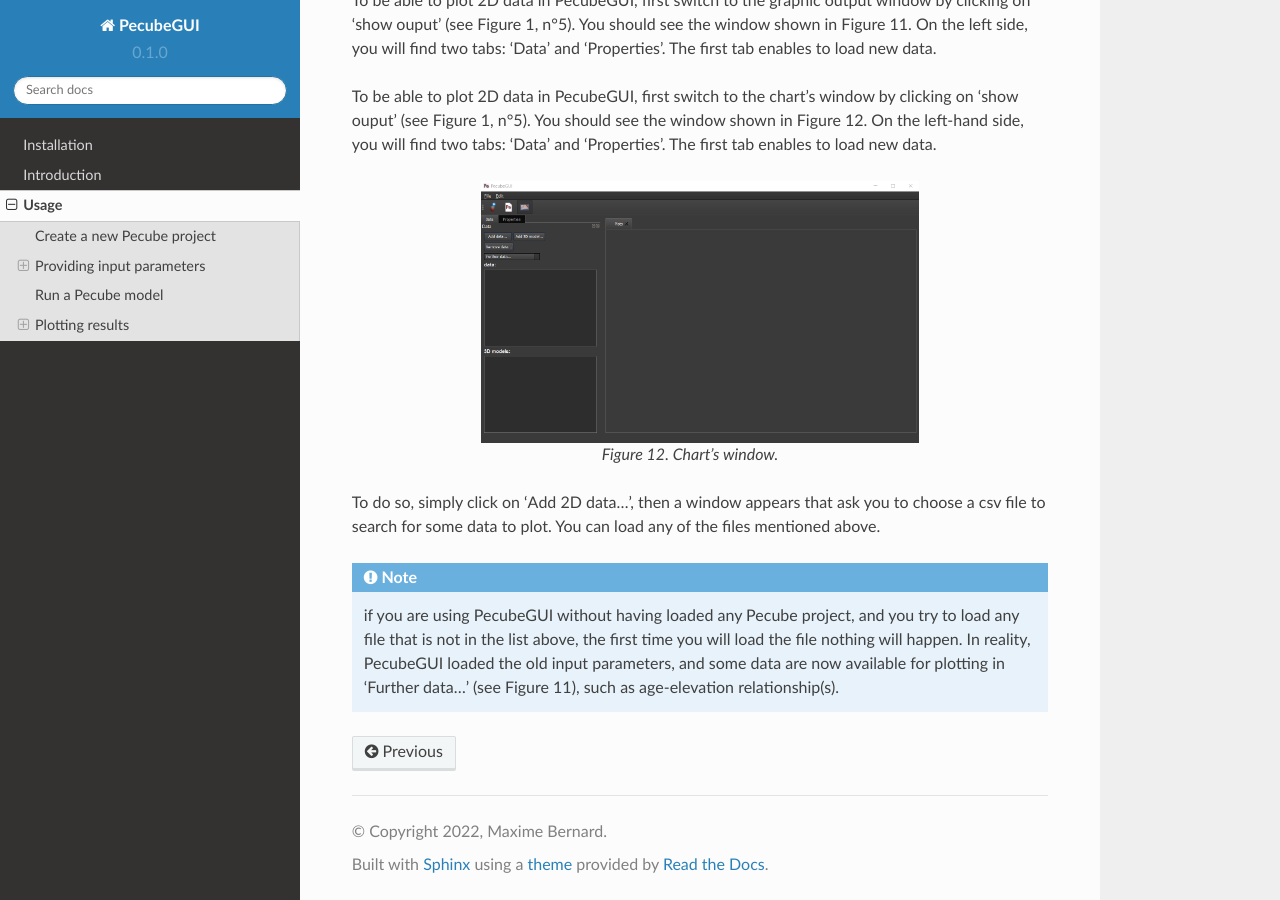
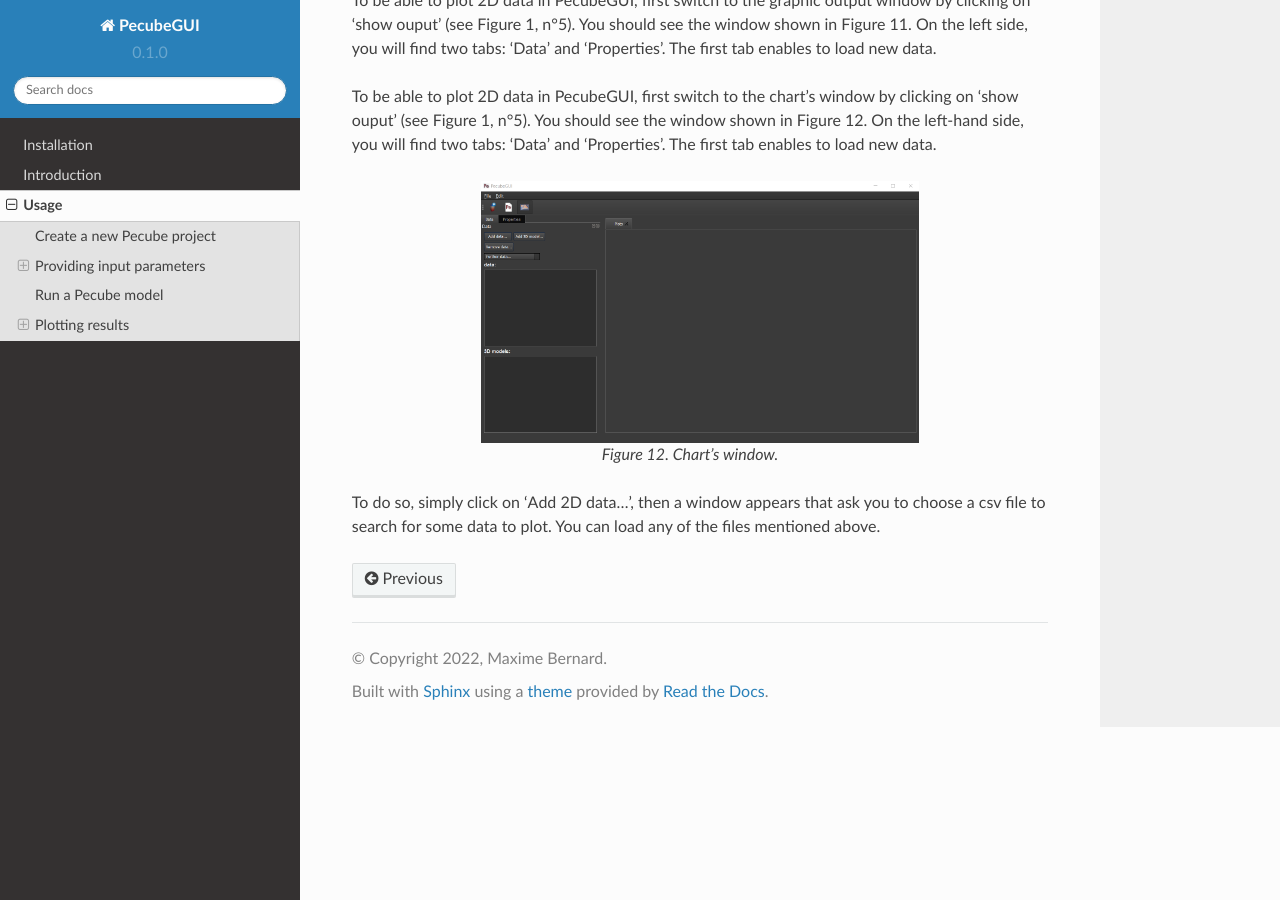
Before and after one commit to MBernAca/PecubeGUI_Doc, a Sphinx documentation site: the page built from docs/source/Usage.rst, in a window 1280 px wide and 900 px high, scrolled down 9009 px. Built offline with Sphinx 7.4.7 and the Read the Docs theme 2.0.0, drawn with Linux system fonts in a browser that asks for light colours.

Commit message:
Update Usage.rst

```diff
--- a/docs/source/Usage.rst
+++ b/docs/source/Usage.rst
@@ -217,6 +217,3 @@ To be able to plot 2D data in PecubeGUI, first switch to the graphic output wind
 
 
 To do so, simply click on ‘Add 2D data…’, then a window appears that ask you to choose a csv file to search for some data to plot. You can load any of the files mentioned above.
-
-.. note::
-  if you are using PecubeGUI without having loaded any Pecube project, and you try to load any file that is not in the list above, the first time you will load the file nothing will happen. In reality, PecubeGUI loaded the old input parameters, and some data are now available for plotting in ‘Further data…’ (see Figure 11), such as age-elevation relationship(s).
```
